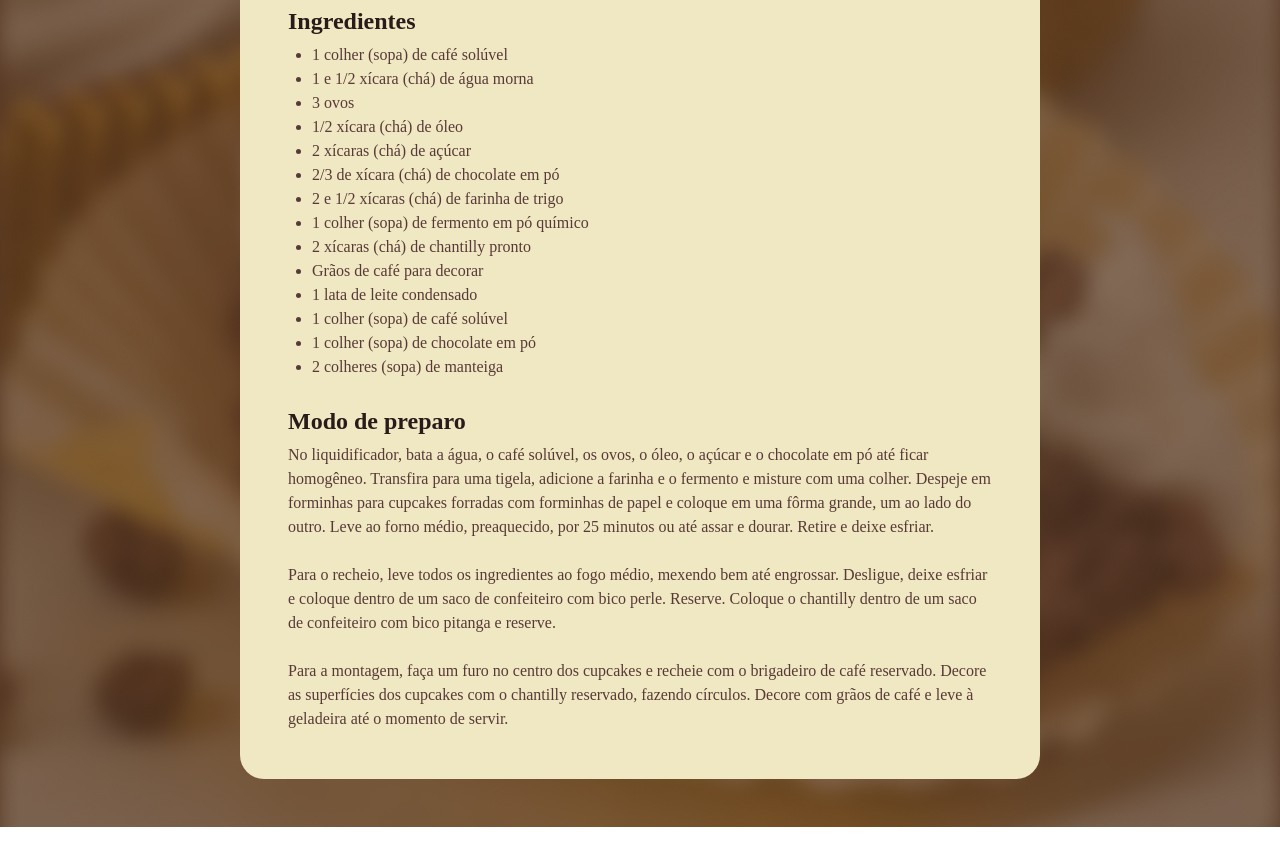
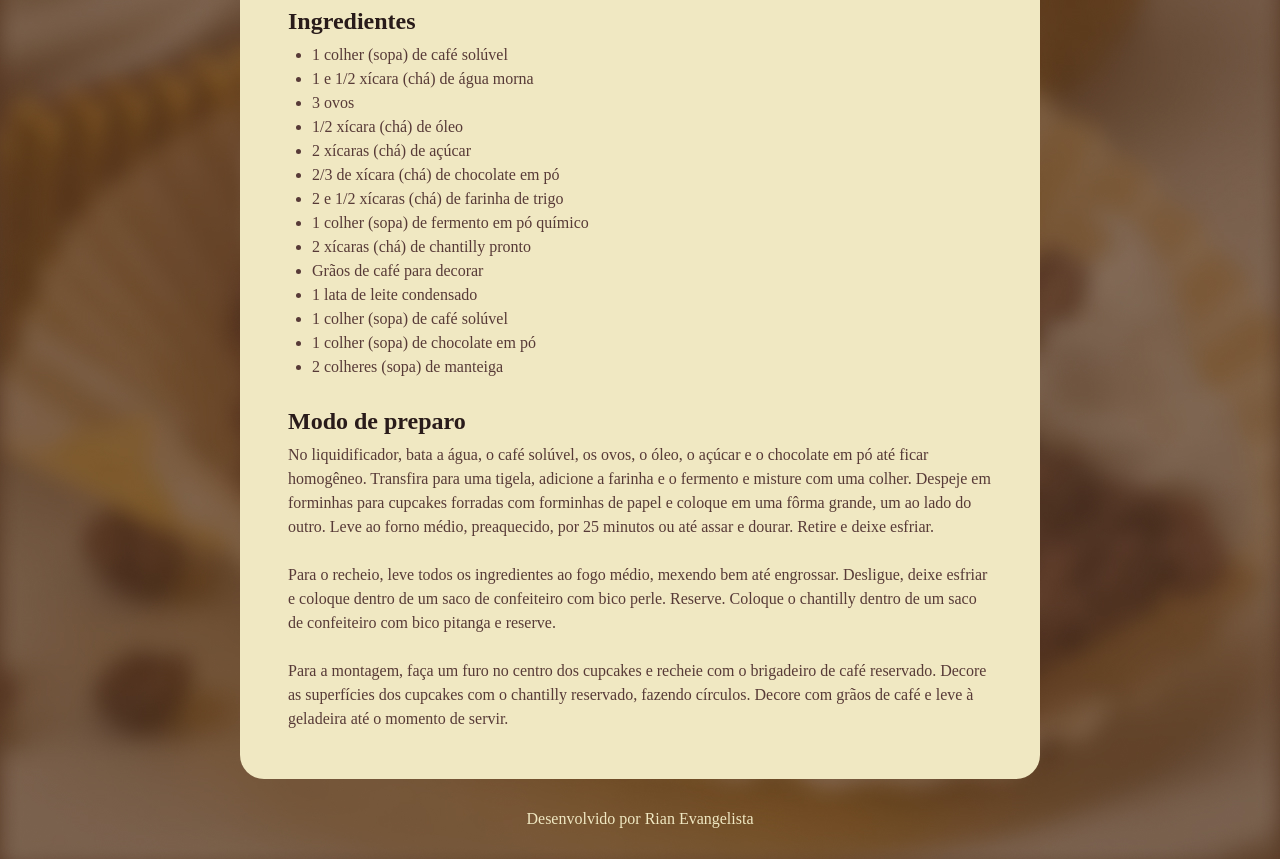
Before and after one commit to rianevangelista/pagina-de-receita, a plain HTML site: page index.html in a window 1280 px wide. Shown: the part 720-1579 px from the top of the page. Before the commit the page ends 1547 px from the top, so only its background shows below. Drawn offline with Linux system fonts and the light colour scheme; a web font is replaced by a local one.

Commit message:
adicionando o footer

```diff
--- a/index.html
+++ b/index.html
@@ -61,5 +61,9 @@
             </section>
         </main>
     </div>
+
+    <footer>
+        Desenvolvido por Rian Evangelista
+    </footer>
 </body>
 </html>
--- a/style.css
+++ b/style.css
@@ -20,7 +20,7 @@ body {
     padding: 24px;
     background-color: #F0E8C2;
     border-radius: 24px;
-    margin: 48px auto;
+    margin: 48px auto 28px;
 }
 
 img {
@@ -57,3 +57,9 @@ h1, h2 {
 ul {
     padding-left: 24px;
 }
+
+footer {
+    color: #F0E8C2;
+    text-align: center;
+    padding-bottom: 28px;
+}
```
